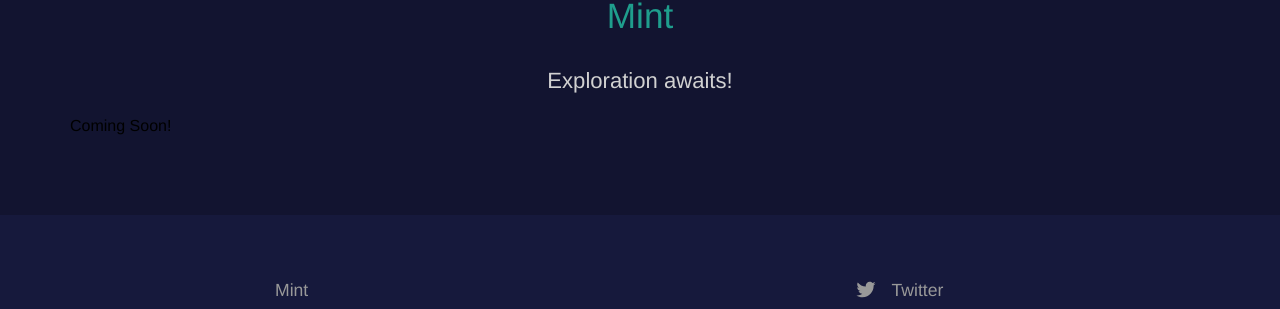
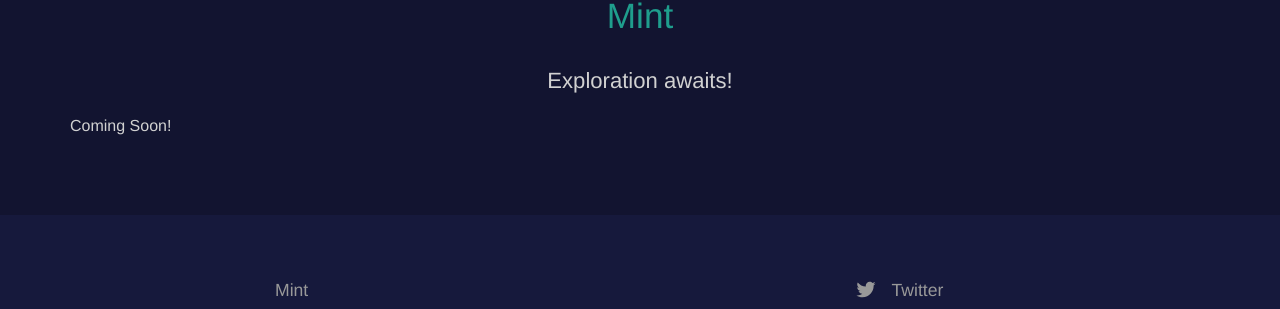
Before and after one commit to Temperedfire/continuum, a Jekyll site: the page built from mint.html, in a window 1280 px wide. Shown: the part 178-487 px from the top of the page. Built offline with Jekyll 4.4.1, drawn with Linux system fonts in a browser that asks for light colours.

Commit message:
Update layout.scss

```diff
--- a/_sass/layout.scss
+++ b/_sass/layout.scss
@@ -68,6 +68,7 @@ header {
 section {
 	padding: 100px 0;
 	background: #121430;
+	color: rgb(209, 209, 209);
 }
 
 section + section {
```
